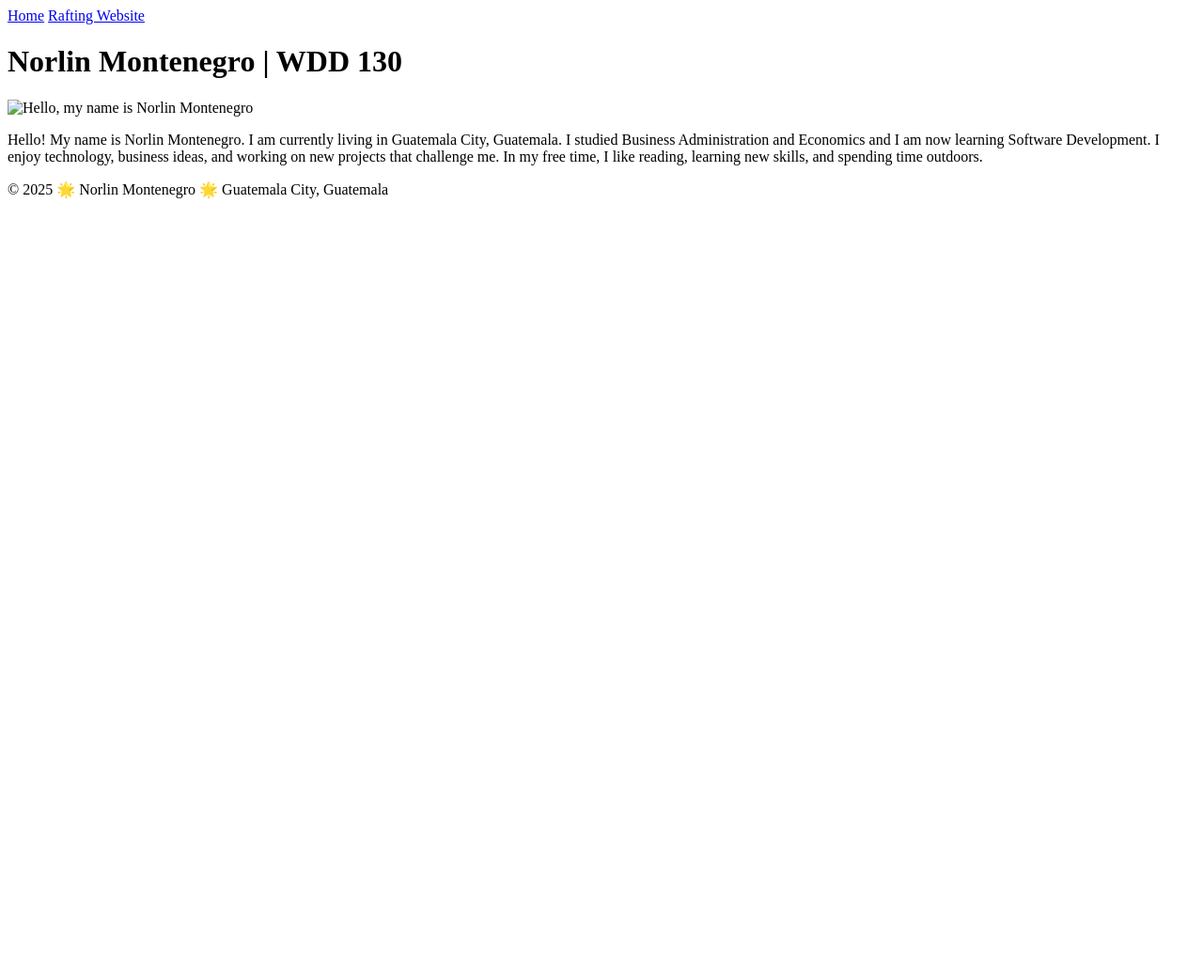
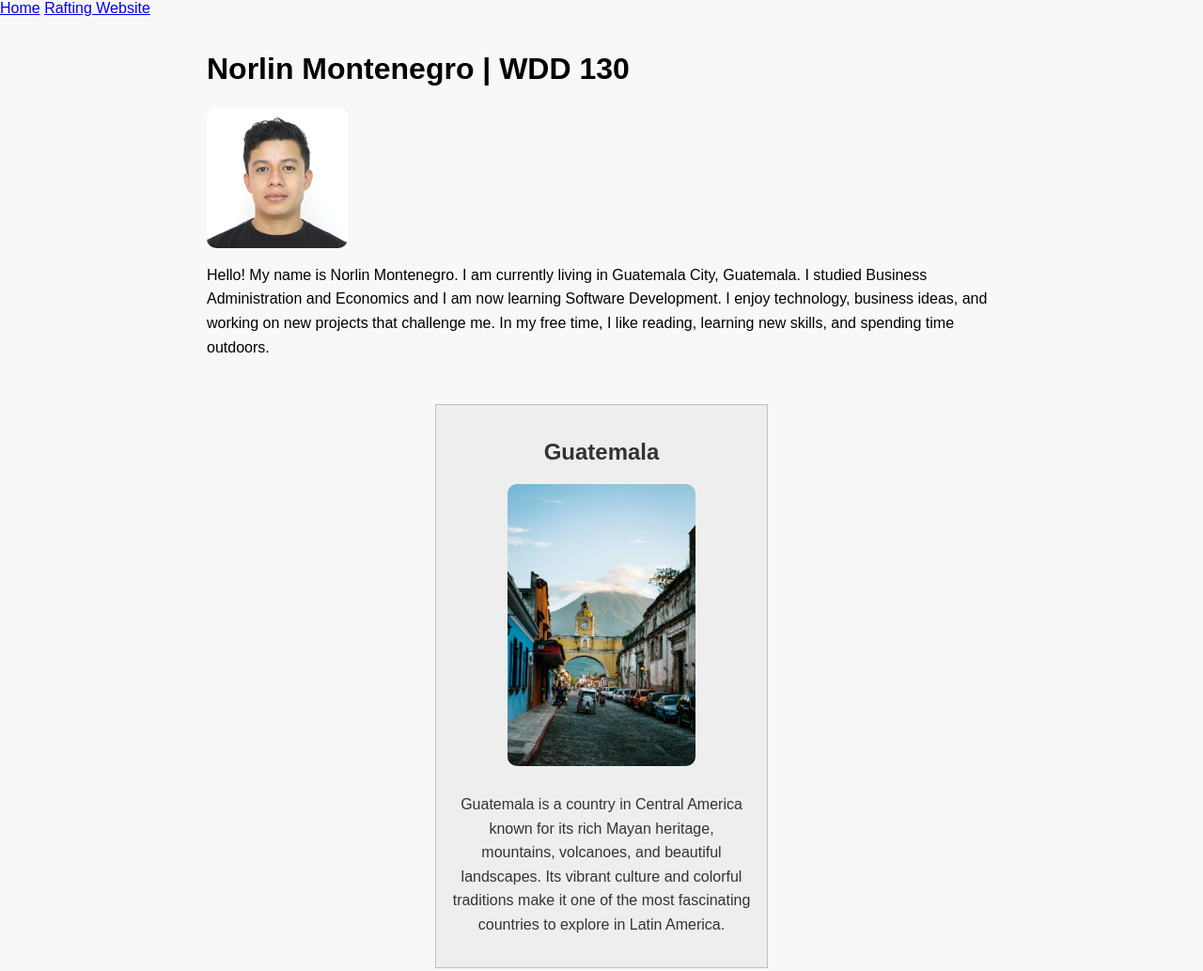
Before and after one commit to norlinvicente2798/wdd130, a plain HTML site: page index.html in a window 1280 px wide. Shown: the top 1033 px of the page at 94% size. Before the commit the page ends 800 px from the top, so only its background shows below. Drawn offline with Linux system fonts and the light colour scheme; files that its build step writes are made by us from their sources.

Commit message:
W02 Assignment: Home Page Enhancement with aside and images

```diff
--- /dev/null
+++ b/images/styles/styles.css
@@ -0,0 +1,57 @@
+/* General page setup */
+body {
+  font-family: Arial, sans-serif;
+  margin: 0;
+  padding: 0;
+  background-color: #f8f8f8;
+}
+
+/* Limit main content width */
+main {
+  max-width: 840px;
+  margin: 0 auto;
+  padding: 1rem;
+}
+
+/* Profile image inside main */
+main img {
+  width: 150px;
+  height: auto;
+  border-radius: 10px;
+  display: block;
+  margin-bottom: 1rem;
+}
+
+/* Paragraph setup */
+p {
+  padding: 0;
+  line-height: 1.6;
+}
+
+/* Aside section styling */
+aside {
+  width: 20rem;
+  margin: 1rem auto;
+  border: 1px solid rgb(0 0 0 / 0.2);
+  padding: 1rem;
+  background-color: #eee;
+  color: #333;
+  text-align: center;
+}
+
+/* Image inside the aside */
+aside img {
+  width: 200px;
+  height: auto;
+  border-radius: 10px;
+  margin-bottom: 0.5rem;
+}
+
+/* Footer styling */
+footer {
+  margin-top: 15px;
+  border-top: 1px solid #000;
+  text-align: center;
+  padding: 1rem;
+  background-color: #f0f0f0;
+}
--- a/index.html
+++ b/index.html
@@ -4,7 +4,16 @@
     <meta charset="utf-8">
     <meta name="viewport" content="width=device-width, initial-scale=1.0">
     <title>Norlin Montenegro | WDD 130</title>
+
+    <!-- ✅ Added meta tags per instructions -->
+    <meta name="description" content="Norlin Montenegro | WDD 130 Home Page | Learning web development and showcasing course projects.">
+    <meta name="author" content="Norlin Montenegro">
+
+    <!-- ✅ Link to your CSS file -->
+    <link rel="stylesheet" href="styles/styles.css">
+
   </head>
+
   <body>
     <header>
       <nav>
@@ -15,13 +24,20 @@
 
     <main>
       <h1>Norlin Montenegro | WDD 130</h1>
-      <img src="images/VISA .....jpg" alt="Hello, my name is Norlin Montenegro" width="200">
+      <img src="images/VISA .....jpg" alt="Hello, my name is Norlin Montenegro" width="150">
       <p>Hello! My name is Norlin Montenegro. I am currently living in Guatemala City, Guatemala.
          I studied Business Administration and Economics and I am now learning Software Development.
          I enjoy technology, business ideas, and working on new projects that challenge me.
          In my free time, I like reading, learning new skills, and spending time outdoors.</p>
     </main>
 
+    <!-- ✅ Added aside section per W02 instructions -->
+    <aside>
+      <h2>Guatemala</h2>
+      <img src="images/Guatemala.jpg" alt="A beautiful view of Guatemala">
+      <p>Guatemala is a country in Central America known for its rich Mayan heritage, mountains, volcanoes, and beautiful landscapes. Its vibrant culture and colorful traditions make it one of the most fascinating countries to explore in Latin America.</p>
+    </aside>
+
     <footer>
       <p>&copy; 2025 🌟 Norlin Montenegro 🌟 Guatemala City, Guatemala</p>
     </footer>
```
Also changed, not shown: images/Guatemala.jpg (added), images/VISA .....jpg (added), 2 other files.
